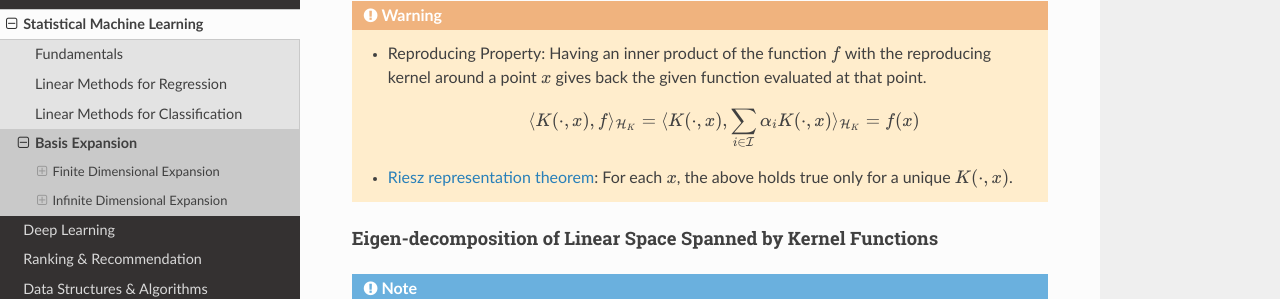
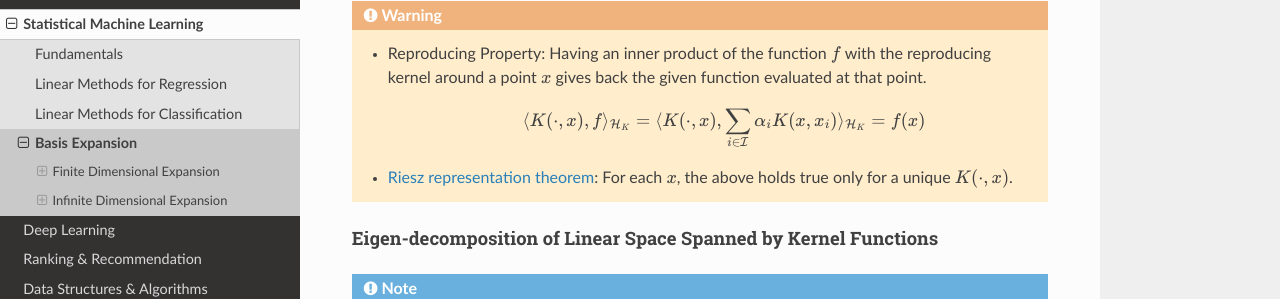
Before and after one commit to uselesstechjunks/leetcode, a Sphinx documentation site: the page built from docs/source/ml/basisexp.rst, in a window 1280 px wide and 900 px high, scrolled down 6974 px. Shown: the part 152-451 px from the top of the window. Built offline with Sphinx 7.4.7 and the Read the Docs theme 2.0.0, drawn with Linux system fonts in a browser that asks for light colours.

Commit message:
Update basisexp.rst

```diff
--- a/docs/source/ml/basisexp.rst
+++ b/docs/source/ml/basisexp.rst
@@ -208,7 +208,7 @@ Reproducing Kernel Hilbert Space
 .. warning::
 	* Reproducing Property: Having an inner product of the function :math:`f` with the reproducing kernel around a point :math:`x` gives back the given function evaluated at that point.
 
-		.. math:: \langle K(\cdot,x),f\rangle_{\mathcal{H}_K}=\langle K(\cdot,x),\sum_{i\in\mathcal{I}} \alpha_i K(\cdot,x)\rangle_{\mathcal{H}_K}=f(x)
+		.. math:: \langle K(\cdot,x),f\rangle_{\mathcal{H}_K}=\langle K(\cdot,x),\sum_{i\in\mathcal{I}} \alpha_i K(x,x_i)\rangle_{\mathcal{H}_K}=f(x)
 	* `Riesz representation theorem <https://en.wikipedia.org/wiki/Riesz_representation_theorem>`_: For each :math:`x`, the above holds true only for a unique :math:`K(\cdot,x)`.
 
 Eigen-decomposition of Linear Space Spanned by Kernel Functions
```
